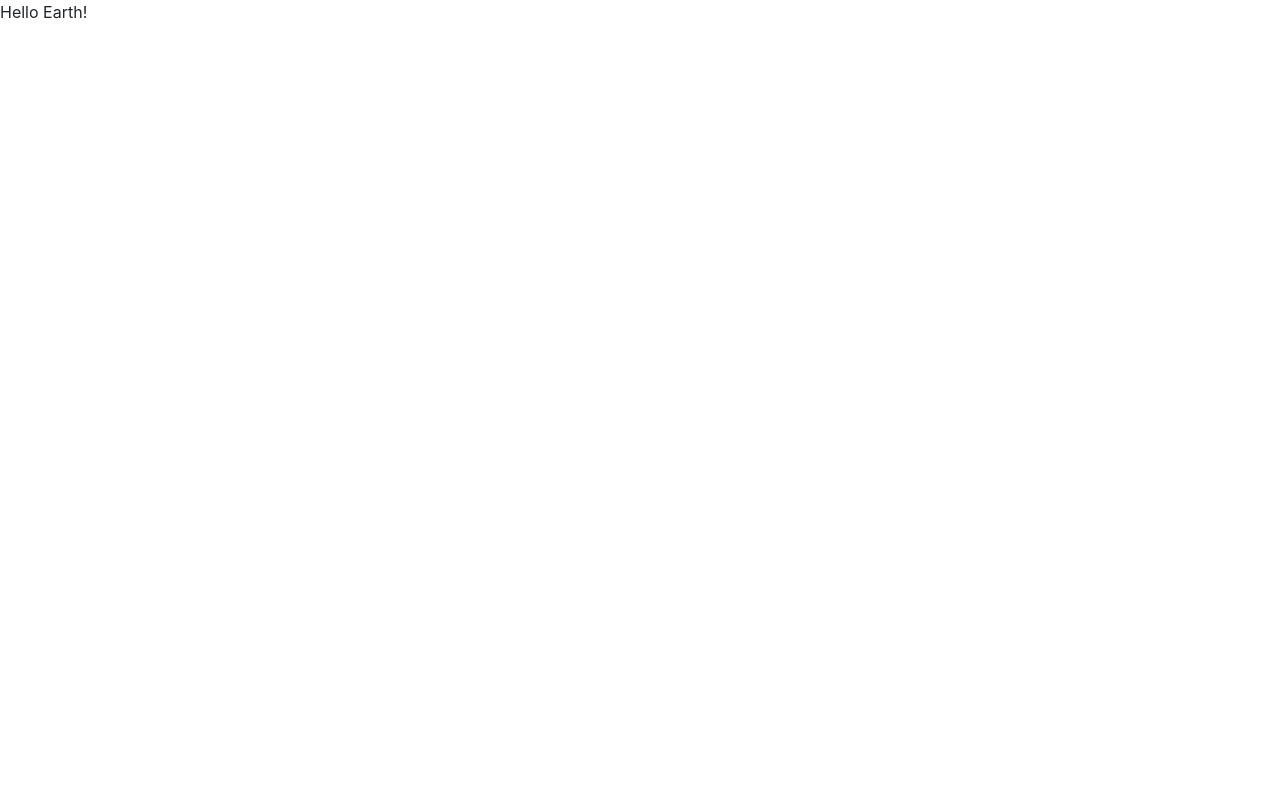
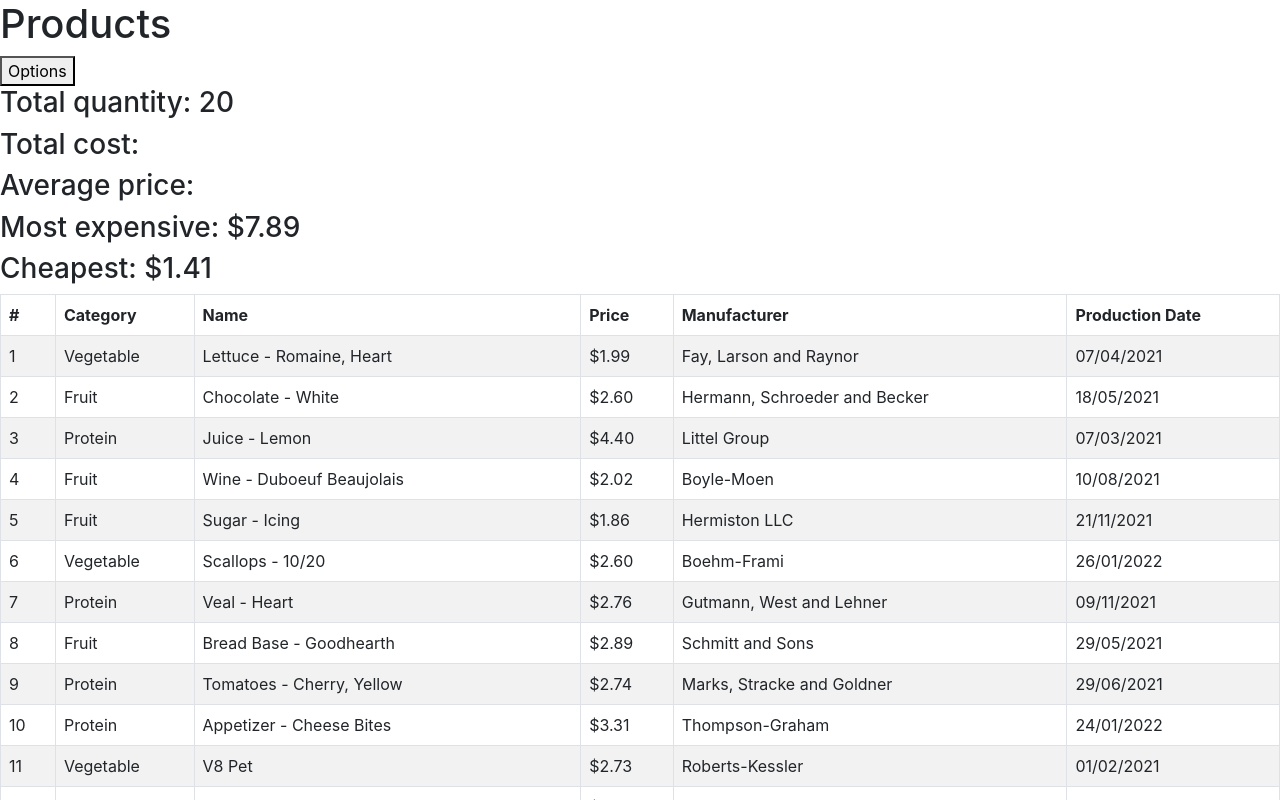
Before and after one commit to Don-PhDev/Task-5-products, a React (Create React App) app: page / in a window 1280 px wide. Shown: the top 800 px of the page. Built offline with nearby package versions, Linux system fonts and the light colour scheme.

Commit message:
Initialize Options component

```diff
--- a/src/App.js
+++ b/src/App.js
@@ -1,8 +1,16 @@
-import './App.css';
+import "./App.css";
+import Options from "./components/Options";
+import Summary from "./components/Summary";
+import Table from "./components/Table";
 
 function App() {
   return (
-    <div className="app">Hello Earth!</div>
+    <div className="app">
+      <h1>Products</h1>
+      <Options />
+      <Summary />
+      <Table />
+    </div>
   );
 }
 
--- /dev/null
+++ b/src/components/Options/index.js
@@ -0,0 +1,7 @@
+import React from "react";
+
+function Options() {
+  return <button>Options</button>;
+}
+
+export default Options;
```
